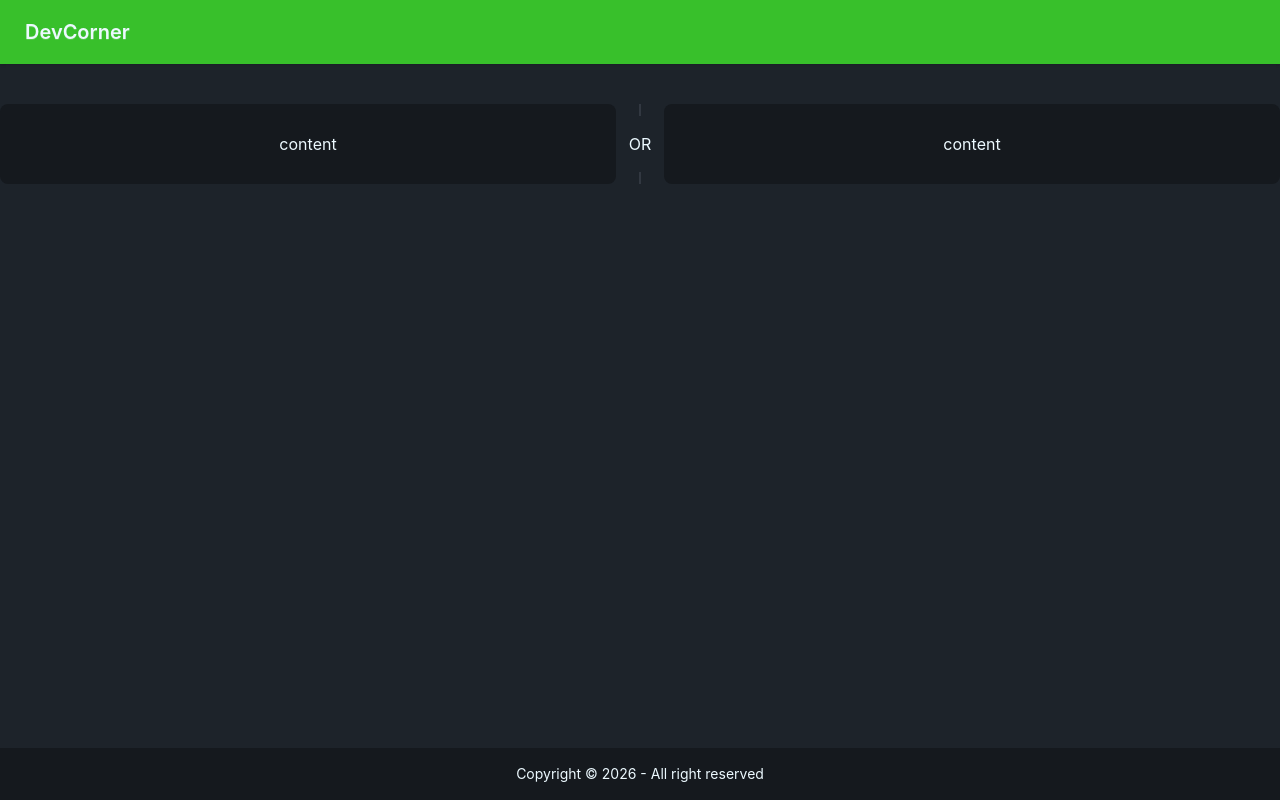
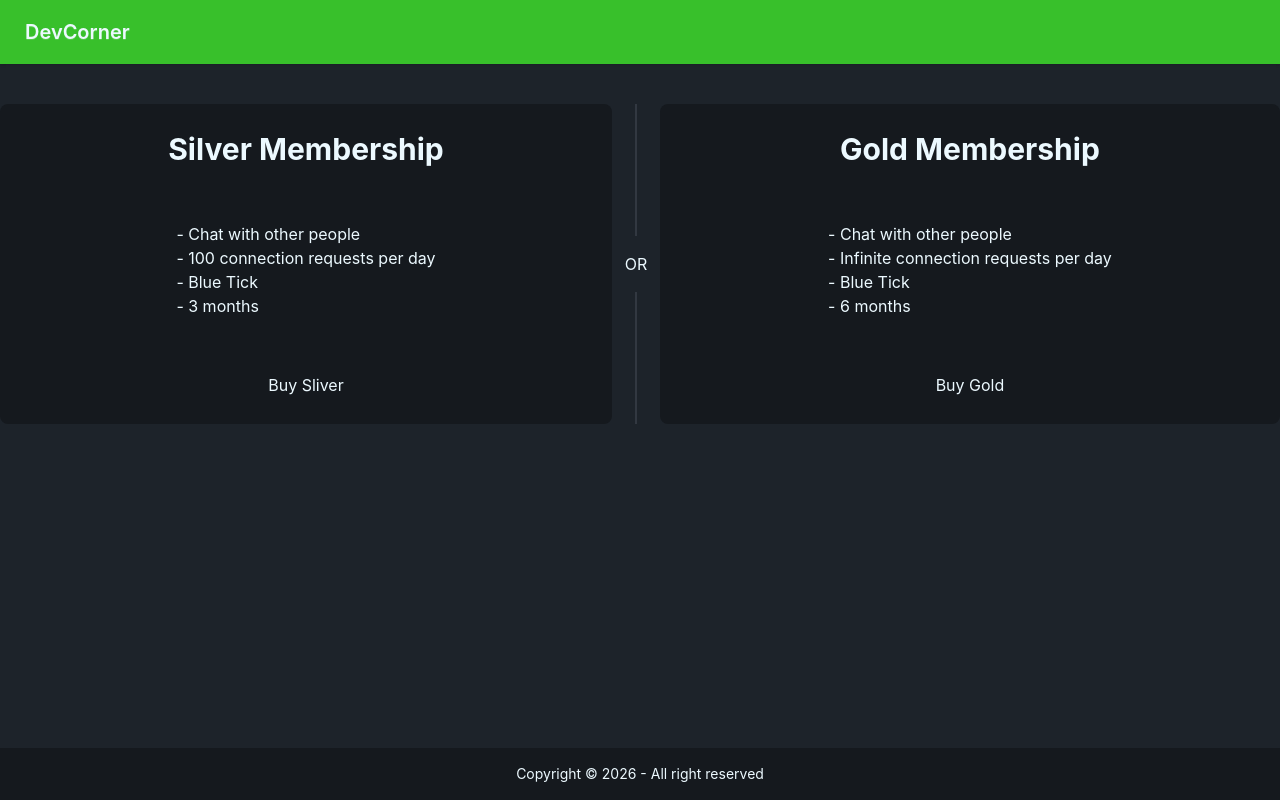
Before and after one commit to ArindamKundu65/devFront, a React (Vite) app: page /premium in a window 1280 px wide. Built offline with nearby package versions, Linux system fonts and the light colour scheme; no server answers.

Commit message:
Update project

```diff
--- a/src/components/Premium.jsx
+++ b/src/components/Premium.jsx
@@ -1,13 +1,31 @@
 import React from 'react'
 
 const Premium = () => {
-  return (
-    <div className="flex w-full mt-10">
-  <div className="card bg-base-300 rounded-box grid h-20 grow place-items-center">content</div>
-  <div className="divider divider-horizontal">OR</div>
-  <div className="card bg-base-300 rounded-box grid h-20 grow place-items-center">content</div>
-</div>
-  )
+    return (
+        <div className="flex w-full mt-10">
+            <div className="card bg-base-300 rounded-box grid h-80 grow place-items-center">
+                <h1 className='font-bold text-3xl'>Silver Membership</h1>
+                <ul>
+                    <li> - Chat with other people</li>
+                    <li> - 100 connection requests per day</li>
+                    <li> - Blue Tick</li>
+                    <li> - 3 months</li>
+                </ul>
+                <button className='btn-secondary'>Buy Sliver</button>
+            </div>
+            <div className="divider divider-horizontal">OR</div>
+            <div className="card bg-base-300 rounded-box grid h-80 grow place-items-center">
+                <h1 className='font-bold text-3xl'>Gold Membership</h1>
+                <ul>
+                    <li> - Chat with other people</li>
+                    <li> - Infinite connection requests per day</li>
+                    <li> - Blue Tick</li>
+                    <li> - 6 months</li>
+                </ul>
+                <button className='btn-primary'>Buy Gold</button>
+            </div>
+        </div>
+    )
 }
 
 export default Premium
```
